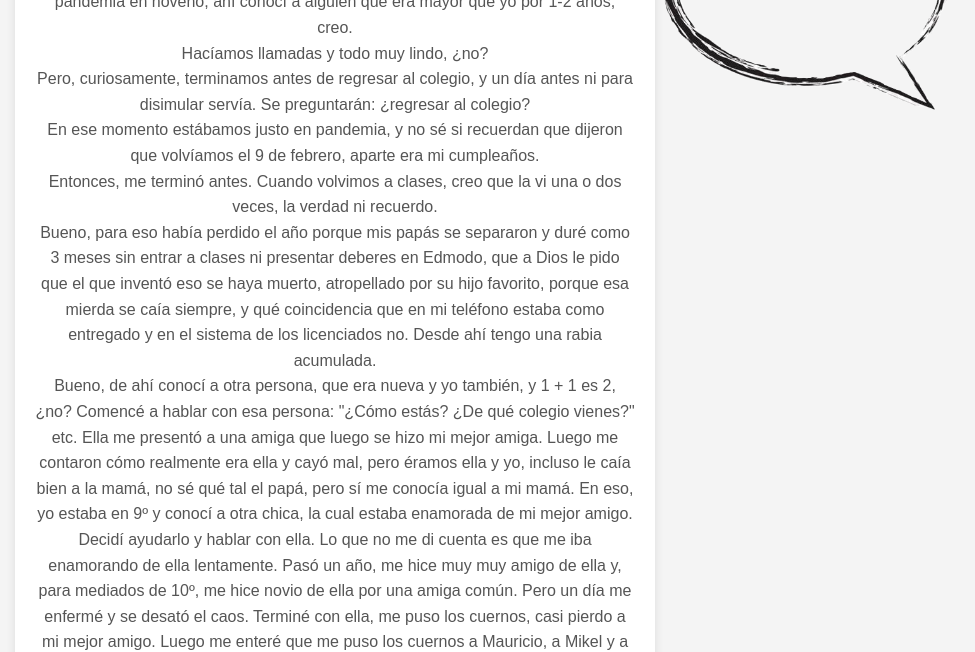
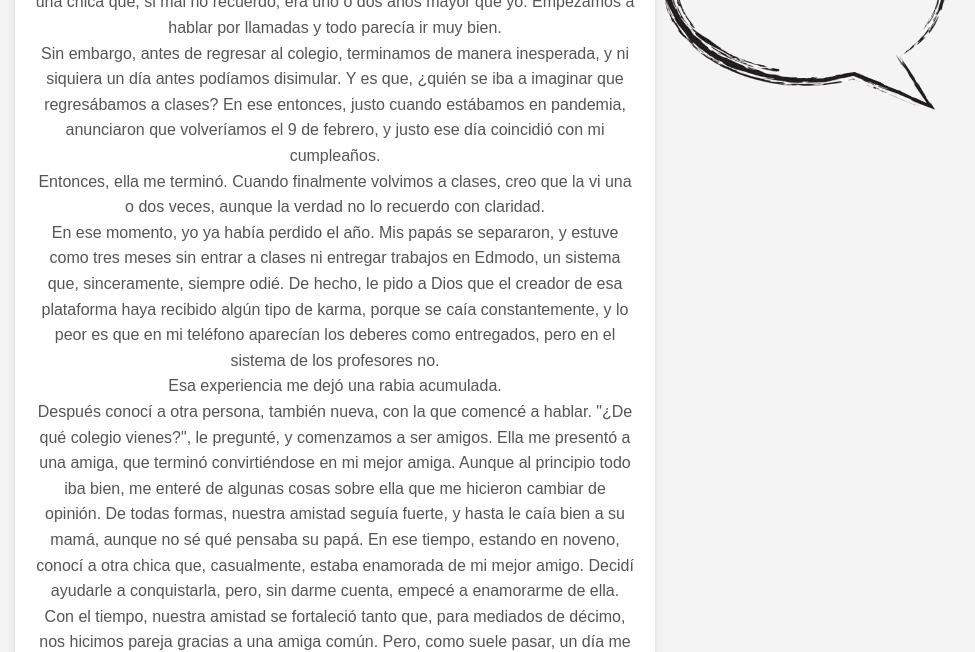
Before and after one commit to anthper08/deberlengua, a plain HTML site: page index.html in a window 1280 px wide. Shown: the part 156-808 px from the top of the page, without its empty margins (305-1280 px from the left). Drawn offline with Linux system fonts and the light colour scheme.

Commit message:
Update index.html

```diff
--- a/index.html
+++ b/index.html
@@ -30,15 +30,13 @@
     <div style="background: white; padding: 20px; border-radius: 10px; box-shadow: 0 0 10px rgba(0, 0, 0, 0.1); max-width: 600px; text-align: center; margin-bottom: 20px;">
         <h1 style="color: #333;">Ex relaciones </h1>
         <p style="color: #555; line-height: 1.6;">
-        Cuando yo entré a este colegio, porque para los que no saben, yo entré en pandemia en noveno, ahí conocí a alguien que era mayor que yo por 1-2 años, creo.<br>
-Hacíamos llamadas y todo muy lindo, ¿no?<br>
-
-Pero, curiosamente, terminamos antes de regresar al colegio, y un día antes ni para disimular servía. Se preguntarán: ¿regresar al colegio?<br>
-En ese momento estábamos justo en pandemia, y no sé si recuerdan que dijeron que volvíamos el 9 de febrero, aparte era mi cumpleaños.<br>
-Entonces, me terminó antes. Cuando volvimos a clases, creo que la vi una o dos veces, la verdad ni recuerdo.<br>
-Bueno, para eso había perdido el año porque mis papás se separaron y duré como 3 meses sin entrar a clases ni presentar deberes en Edmodo, que a Dios le pido que el que inventó eso se haya muerto, atropellado por su hijo favorito, porque esa mierda se caía siempre, y qué coincidencia que en mi teléfono estaba como entregado y en el sistema de los licenciados no. Desde ahí tengo una rabia acumulada.<br>
-Bueno, de ahí conocí a otra persona, que era nueva y yo también, y 1 + 1 es 2, ¿no? Comencé a hablar con esa persona: "¿Cómo estás? ¿De qué colegio vienes?" etc. Ella me presentó a una amiga que luego se hizo mi mejor amiga. Luego me contaron cómo realmente era ella y cayó mal, pero éramos ella y yo, incluso le caía bien a la mamá, no sé qué tal el papá, pero sí me conocía igual a mi mamá. En eso, yo estaba en 9º y conocí a otra chica, la cual estaba enamorada de mi mejor amigo. Decidí ayudarlo y hablar con ella. Lo que no me di cuenta es que me iba enamorando de ella lentamente. Pasó un año, me hice muy muy amigo de ella y, para mediados de 10º, me hice novio de ella por una amiga común. Pero un día me enfermé y se desató el caos. Terminé con ella, me puso los cuernos, casi pierdo a mi mejor amigo. Luego me enteré que me puso los cuernos a Mauricio, a Mikel y a mí jajaja, pero luego se cambió de colegio y se quedó ahí.<br>
-
+       Cuando ingresé a este colegio, que fue durante la pandemia en noveno, conocí a una chica que, si mal no recuerdo, era uno o dos años mayor que yo. Empezamos a hablar por llamadas y todo parecía ir muy bien.<br>
+Sin embargo, antes de regresar al colegio, terminamos de manera inesperada, y ni siquiera un día antes podíamos disimular. Y es que, ¿quién se iba a imaginar que regresábamos a clases? En ese entonces, justo cuando estábamos en pandemia, anunciaron que volveríamos el 9 de febrero, y justo ese día coincidió con mi cumpleaños.<br>
+Entonces, ella me terminó. Cuando finalmente volvimos a clases, creo que la vi una o dos veces, aunque la verdad no lo recuerdo con claridad.  <br>
+En ese momento, yo ya había perdido el año. Mis papás se separaron, y estuve como tres meses sin entrar a clases ni entregar trabajos en Edmodo, un sistema que, sinceramente, siempre odié. De hecho, le pido a Dios que el creador de esa plataforma haya recibido algún tipo de karma, porque se caía constantemente, y lo peor es que en mi teléfono aparecían los deberes como entregados, pero en el sistema de los profesores no.<br>
+		Esa experiencia me dejó una rabia acumulada.  <br>
+Después conocí a otra persona, también nueva, con la que comencé a hablar. "¿De qué colegio vienes?", le pregunté, y comenzamos a ser amigos. Ella me presentó a una amiga, que terminó convirtiéndose en mi mejor amiga. Aunque al principio todo iba bien, me enteré de algunas cosas sobre ella que me hicieron cambiar de opinión. De todas formas, nuestra amistad seguía fuerte, y hasta le caía bien a su mamá, aunque no sé qué pensaba su papá. En ese tiempo, estando en noveno, conocí a otra chica que, casualmente, estaba enamorada de mi mejor amigo. Decidí ayudarle a conquistarla, pero, sin darme cuenta, empecé a enamorarme de ella.<br>
+Con el tiempo, nuestra amistad se fortaleció tanto que, para mediados de décimo, nos hicimos pareja gracias a una amiga común. Pero, como suele pasar, un día me enfermé, y todo se fue al traste. Terminé con ella, y me enteré de que me había sido infiel. Casi pierdo a mi mejor amigo por esa situación, pero la verdadera sorpresa llegó cuando supe que me había puesto los cachos al Mauricio, Mikel y ami a los tres y entre los tres JAJAJAJ. Después de todo esto, ella cambió de colegio y se quedó ahí.<br>
         </p>
     </div>
     <div style="background: white; padding: 20px; border-radius: 10px; box-shadow: 0 0 10px rgba(0, 0, 0, 0.1); max-width: 600px; text-align: center;">
```
